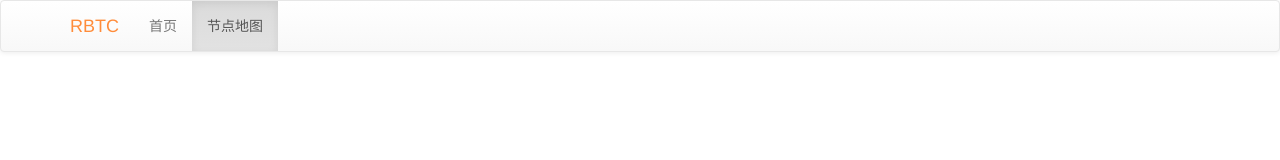
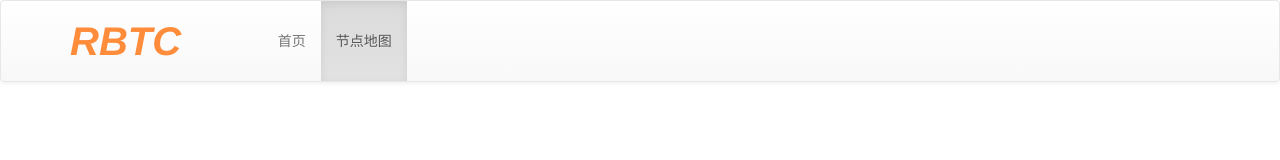
Before and after one commit to NewEconomicTeam/RoyalBitcoin-NodeMap-Web, a website: page source/html/index.html in a window 1280 px wide. Drawn offline with nearby package versions, Linux system fonts and the light colour scheme; files that its build step writes are made by us from their sources.

Commit message:
O: 优化导航条高度，调整到80px

```diff
--- a/source/styles/partials/nav.css
+++ b/source/styles/partials/nav.css
@@ -1,14 +1,41 @@
+.navbar .container {
+  min-height: 80px;
+
+  & .navbar-header {
+    & .navbar-brand {
+      padding-top: 20px;
+      padding-bottom: 20px;
+    }
+
+    & .navbar-toggle {
+      margin-top: 23px;
+      margin-bottom: 23px;
+    }
+  }
+}
+
 .navbar-default .navbar-brand {
   margin-right: 0rem;
   color: var(--color-theme);
+  font-size: 4rem;
+  line-height: 40px;
+  font-weight: 600;
+  font-style: italic;
 
   &:hover, &:focus {
     color: var(--color-theme-hover);
   }
 }
 
+@media screen and (min-width: 768px) {
+  .navbar-nav > li > a {
+    padding-top: 30px;
+    padding-bottom: 30px;
+  }
+}
+
 @media screen and (min-width: 767px) {
-  .navbar-brand {
+  .navbar-default .navbar-brand {
     margin-right: 6.66666rem;
   }
 }
```
